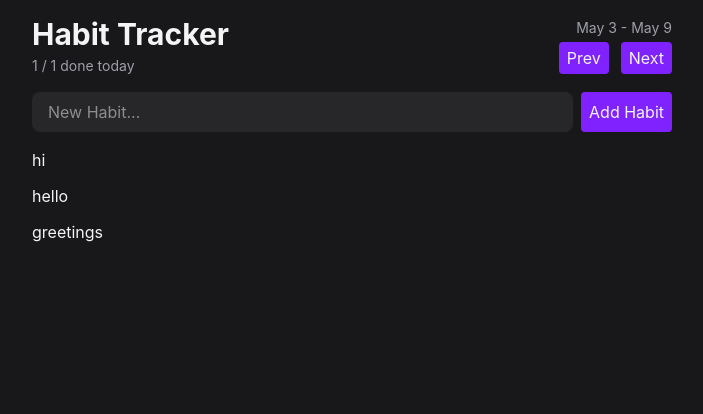
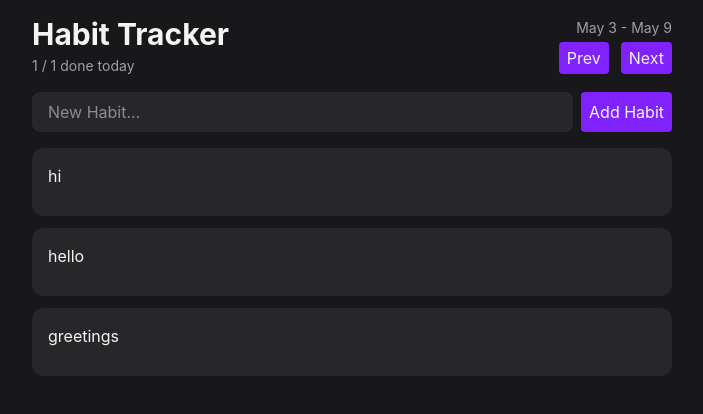
Before and after one commit to Adris3/habit_tracker, a React (Vite) app: page / in a window 1280 px wide. Shown: the top 414 px of the page, without its empty margins (288-991 px from the left). Built offline with nearby package versions, Linux system fonts and the light colour scheme.

Commit message:
Added styling to the list of habits

```diff
--- a/src/components/Habitlist.tsx
+++ b/src/components/Habitlist.tsx
@@ -22,5 +22,8 @@ type HabititemProps = {
 }
 
 function Habititem({ habit }: HabititemProps) {
-    return <h1>{habit.name}</h1>
+    // return <h1>{habit.name}</h1>
+    return <div className="rounded-xl bg-zinc-800 p-4">
+        <div className="flex items-center justify-between mb-3">{habit.name}</div>
+    </div>
 }
```
